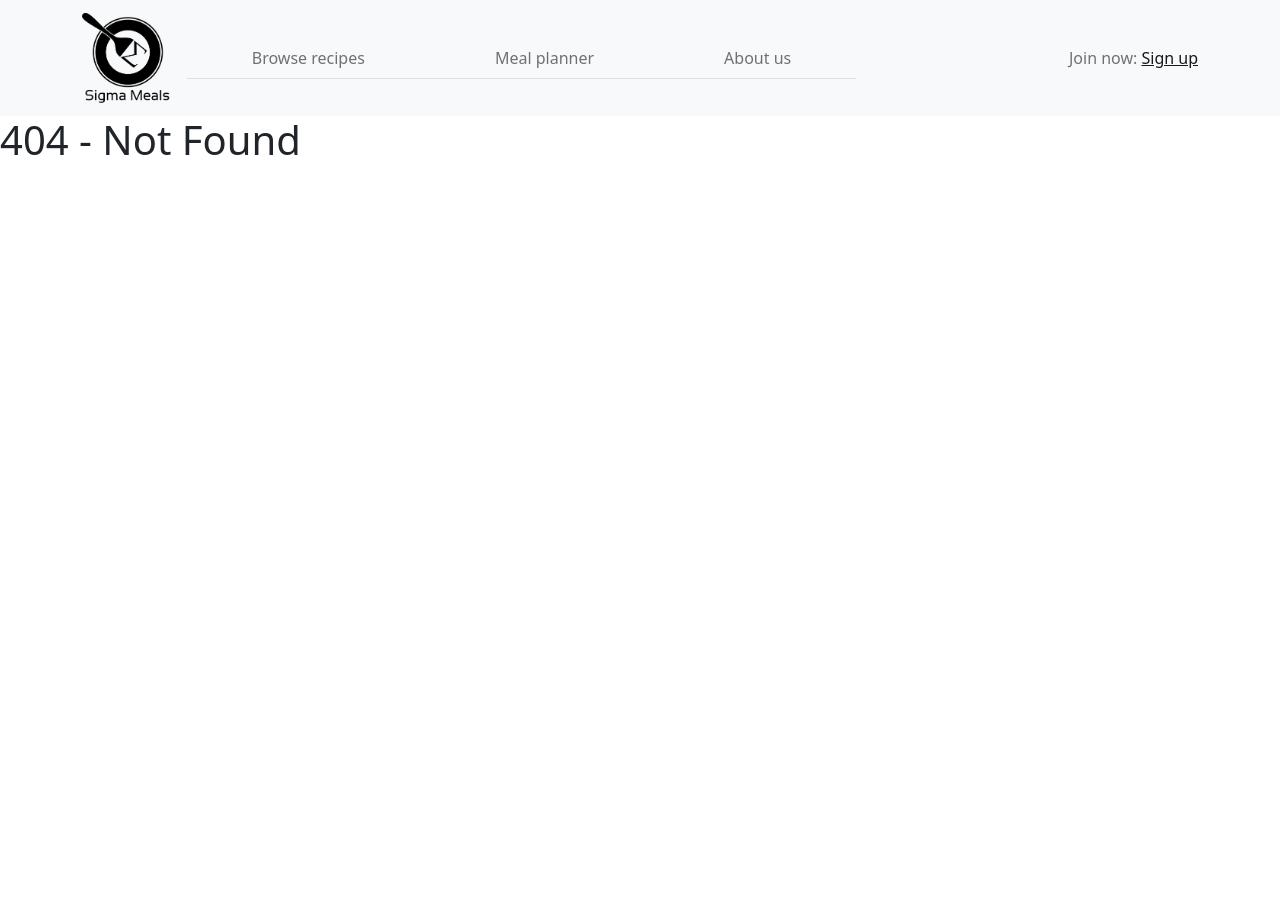
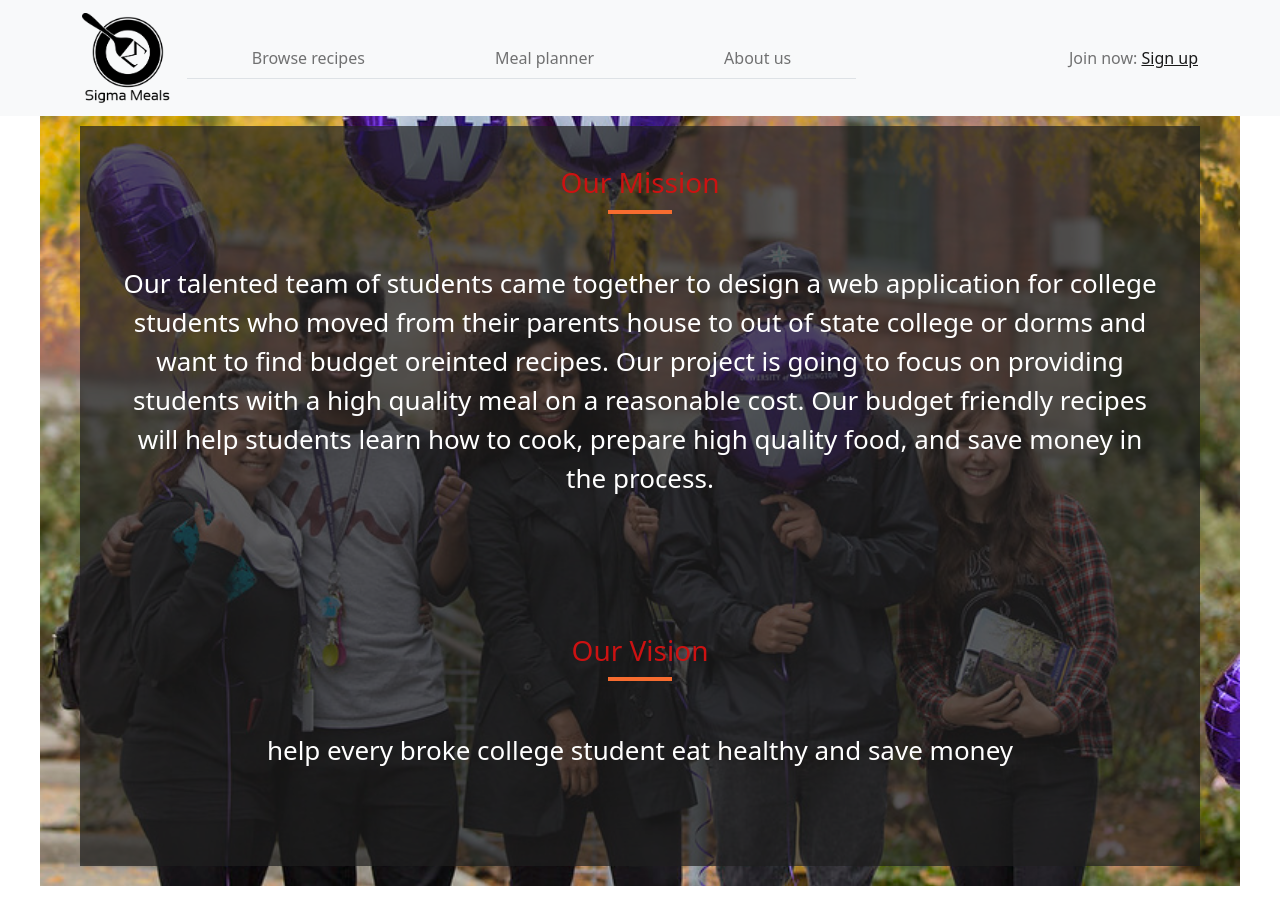
Before and after one commit to Abdulqdir/SigmaMeals, a React (Create React App) app in the folder client/: page /aboutUs in a window 1280 px wide. Before the commit this address had no page. Before the commit the page ends 800 px from the top, so only its background shows below. Built offline with nearby package versions, Linux system fonts and the light colour scheme.

Commit message:
added about us page

```diff
--- a/client/src/Router.js
+++ b/client/src/Router.js
@@ -4,7 +4,7 @@ import LoginPage from "./pages/LoginPage";
 import NotFound from "./pages/NotFound";
 import RegisterPage from "./pages/RegisterPage";
 import BrowseRecipes from "./pages/BrowseRecipes";
-
+import AboutUsPage from "./pages/AboutUsPage"
 export const Router = () => {
   return (
     <BrowserRouter>
@@ -13,6 +13,7 @@ export const Router = () => {
         <Route path="/login" exact element={<LoginPage />} />
         <Route path="/register" exact element={<RegisterPage />} />
         <Route path="/browseRecipes" exact element={<BrowseRecipes />} />
+        <Route path="/aboutUs" exact element={<AboutUsPage />} />
         <Route path="*" element={<NotFound />} />
       </Routes>
     </BrowserRouter>
--- /dev/null
+++ b/client/src/pages/AboutUs.css
@@ -0,0 +1,30 @@
+.AboutUs-wrapper {
+  padding-top: 40px;
+  padding-bottom: 40px;
+  padding: 40px;
+}
+.main-heading{
+  color: rgb(204,18,18);
+  font-size: 26px;
+}
+.underline{
+  height: 04px;
+  width: 4rem;
+  background-color: #f76c2f;
+  margin-top: 10px;
+  margin-bottom: 10px;
+}
+.textWr{
+  padding: 40px;
+  background-color: rgb(30, 30, 30,0.7);
+}
+.con{
+  color:white;
+  padding-top: 40px;
+  padding-bottom: 40px;
+}
+.bod{
+  padding-top: 40px;
+  padding-bottom: 40px;
+  padding: 40px;
+}
--- /dev/null
+++ b/client/src/pages/AboutUsPage.js
@@ -0,0 +1,56 @@
+import React from "react";
+import "./AboutUs.css";
+import uwt from "../components/uwt.jpg"
+const AboutUsPage = () => {
+  const myStyle={
+    backgroundImage:
+    `url(${uwt})`,
+    height:'100vh',
+    marginTop:'-70px',
+    fontSize:'50px',
+    backgroundSize: 'cover',
+    backgroundRepeat: 'no-repeat',
+};
+  return (
+    <div className="AboutUs-wrapper">
+      <div style = {myStyle}>
+        <div className = "bod">
+        <div className="row">
+      <div className="col-md-12 text-center">
+        <div className = "textWr">
+        <div className = "main-heading">
+          <h3>Our Mission</h3>
+          <div className="underline mx-auto"></div>
+          <div className="con">
+            <p>Our talented team of students came together to design a web application for college students
+              who moved from their parents house to out of state college or dorms and want to find budget oreinted recipes.
+              Our project is going to focus on providing students with a high quality meal on a reasonable cost.
+              Our budget friendly recipes will help students learn how to cook, prepare high quality food, and save money in the process.
+            </p>
+          </div>
+        </div>
+        </div>
+      </div>
+      </div>
+      <div className="row">
+      <div className="col-md-12 text-center">
+      <div className = "textWr">
+        <div className = "main-heading">
+          <h3>Our Vision</h3>
+          <div className="underline mx-auto"></div>
+          <div className="con">
+            <p>
+              help every broke college student eat healthy and save money
+            </p>
+          </div>
+        </div>
+        </div>
+      </div>
+      </div>
+        </div>
+      </div>
+    </div>
+  );
+};
+
+export default AboutUsPage;
```
Also changed, not shown: client/src/pages/AboutUs.js (deleted, +0 -15 lines), client/src/components/uwt.jpg (added), 1 other file (tests, documents, lock files or other folders).
